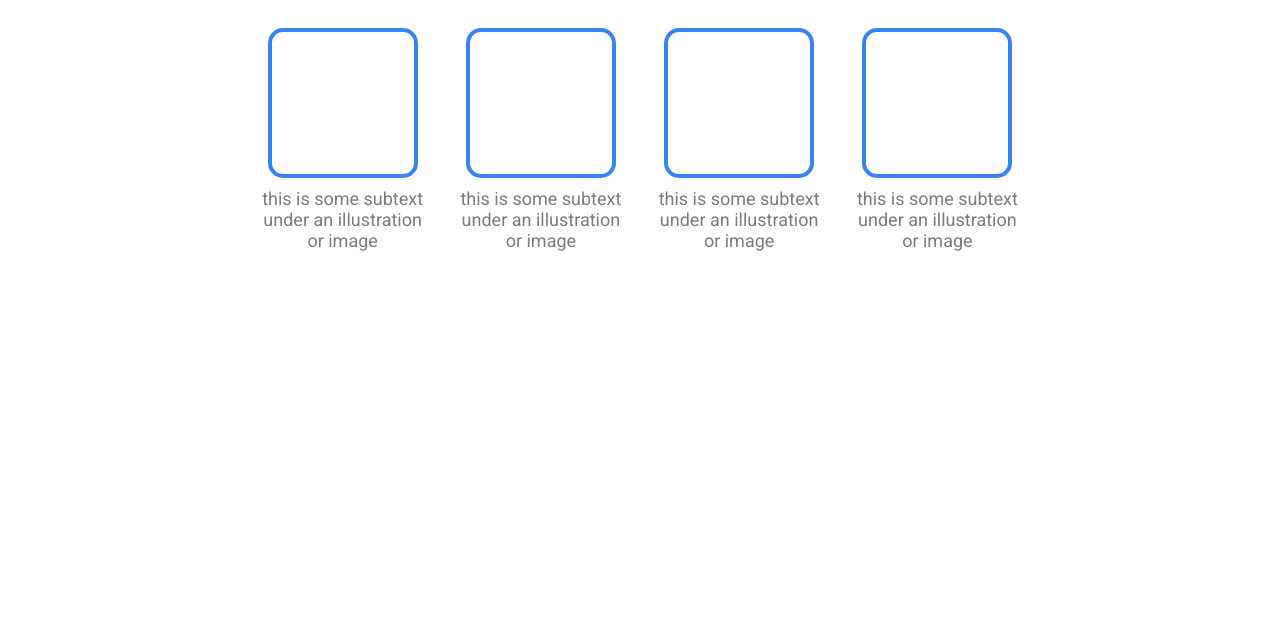
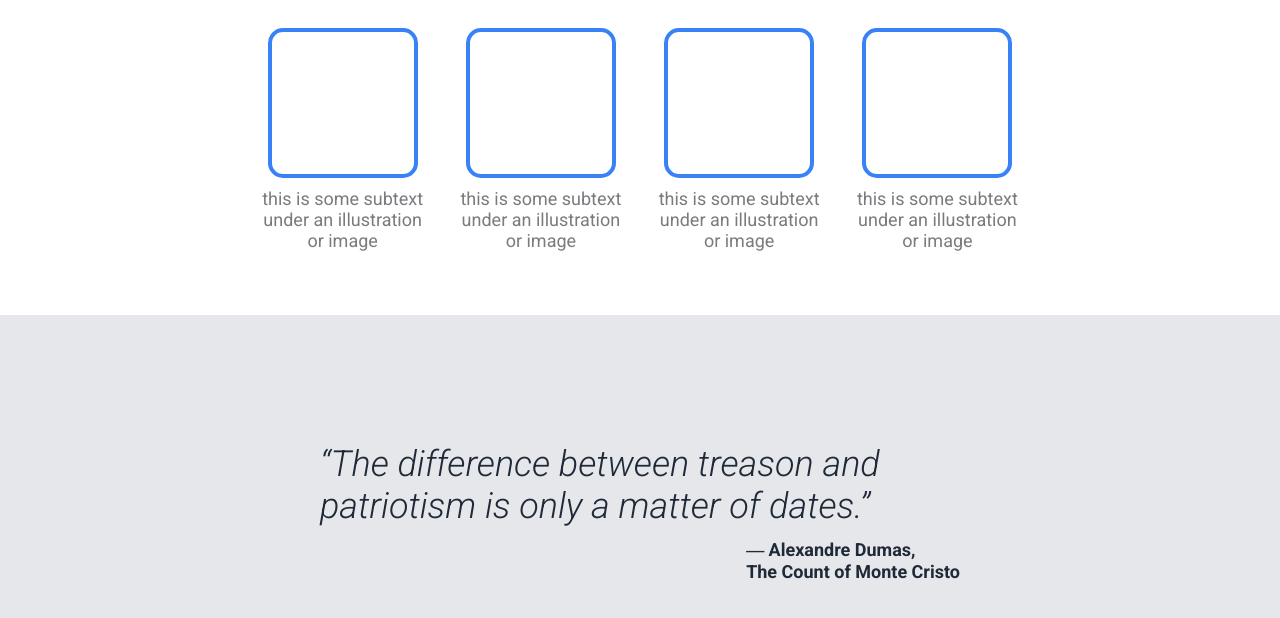
Before and after one commit to Rosalio404/ODIN-Landing-Page, a plain HTML site: page index.html in a window 1280 px wide. Shown: the part 728-1346 px from the top of the page. Before the commit the page ends 1043 px from the top, so only its background shows below. Drawn offline with Linux system fonts and the light colour scheme.

Commit message:
Add quote section

```diff
--- a/index.html
+++ b/index.html
@@ -59,7 +59,13 @@
             </div>
         </div>
 
-        <div id="quote"></div>
+        <div id="quote">
+            <blockquote>“The difference between treason and patriotism is only a matter of dates.”</blockquote>
+            <div>
+                <p id="quote-author">― Alexandre Dumas,</p>
+                <p>The Count of Monte Cristo</p>
+            </div>
+        </div>
 
         <div id="cta"></div>
 
--- a/styles.css
+++ b/styles.css
@@ -109,3 +109,31 @@ body {
     flex: 1 1 150px;
     width: 150px;
 }
+
+#quote {
+    padding: 10% 25%;
+    display: flex;
+    flex-direction: column;
+    justify-content: center;
+    align-items: center;
+    background-color: #e5e7eb;
+    gap: 12px;
+}
+#quote blockquote{
+    font-size: 36px;
+    font-weight: light;
+    font-style: italic;
+    color: #1f2937;
+}
+#quote div {
+    align-self: flex-end;
+    font-weight: bold;
+    color: #1f2937;
+    font-size: 18px;
+    display: flex;
+    flex-direction: column;
+    align-items: flex-end;
+}
+#quote-author {
+    align-self: flex-start;
+}
```
